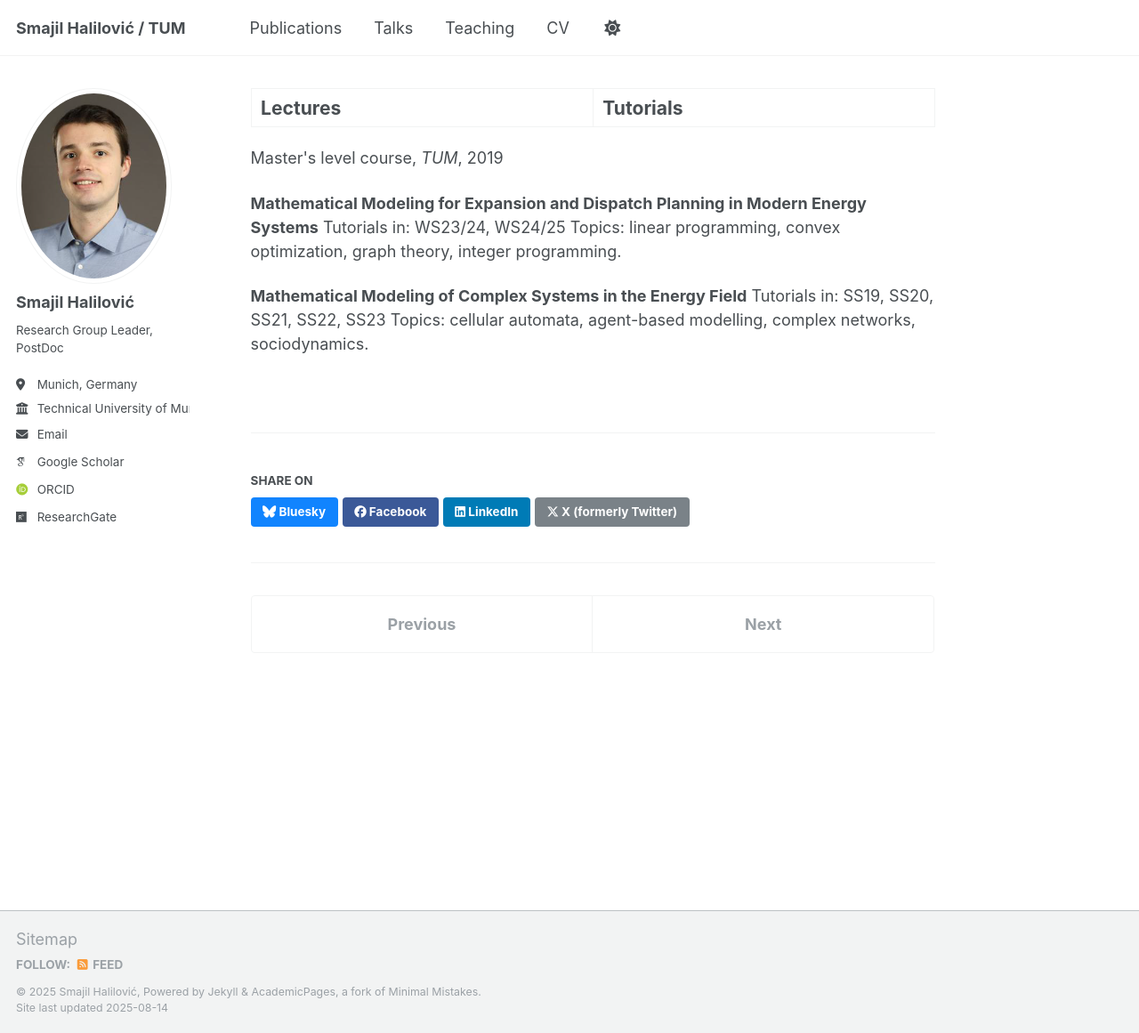
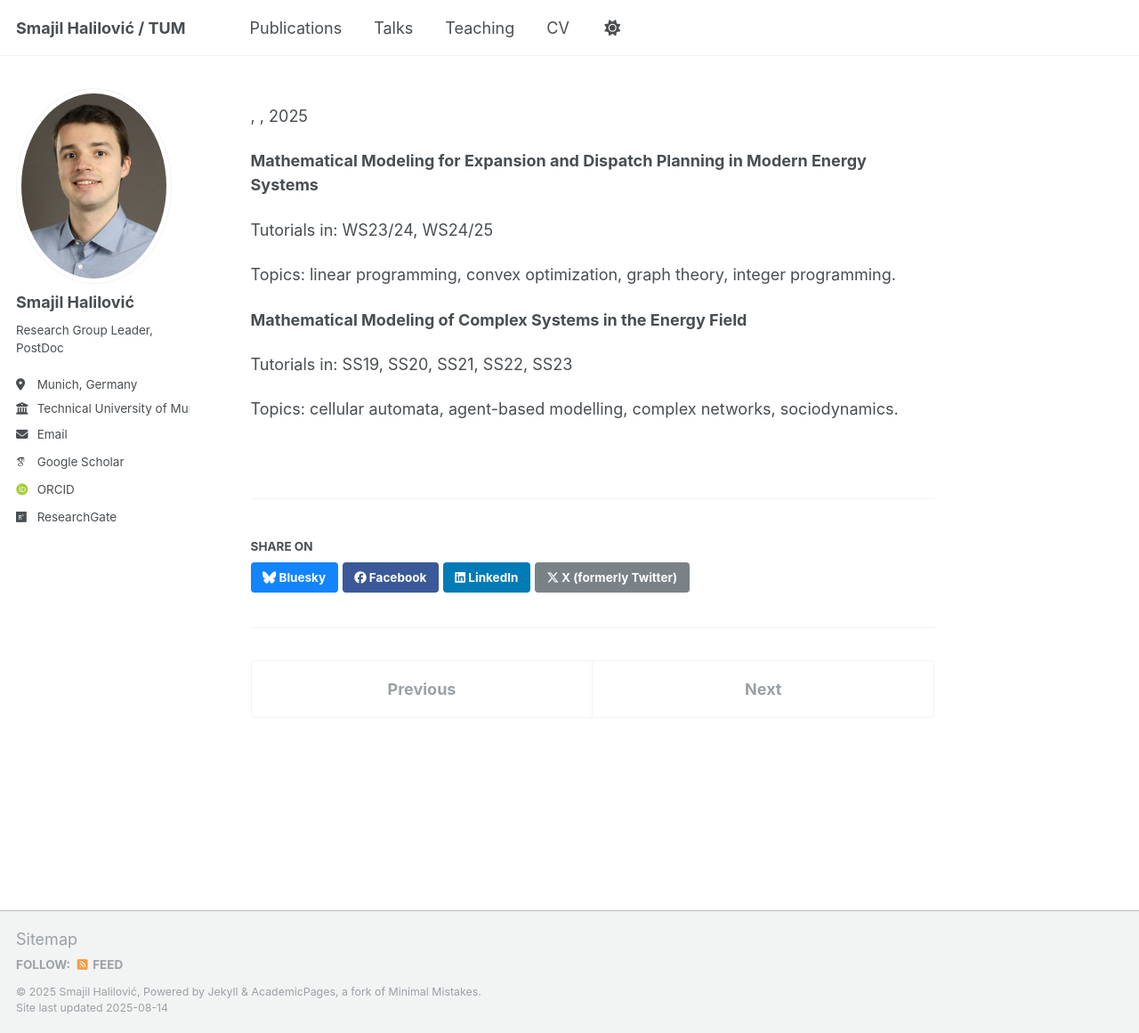
Before and after one commit to SHalilovic/shalilovic.github.io, a Jekyll site: the page built from _teaching/tutorials_1.md, in a window 1280 px wide and 1161 px high. Shown: the whole window at 89% size. Built offline with Jekyll 4.4.1, drawn with Linux system fonts in a browser that asks for light colours; some web fonts are replaced; a script that is not in the unit is left out.

Commit message:
Update tutorials_1.md

```diff
--- a/_teaching/tutorials_1.md
+++ b/_teaching/tutorials_1.md
@@ -1,5 +1,5 @@
 ---
-title: "Lectures | Tutorials"
+title: "Lectures \| Tutorials"
 collection: teaching
 type: "Master's level course"
 permalink: /teaching/tutorials_1
@@ -8,9 +8,13 @@ date: 2019-01-01
 ---
 
 **Mathematical Modeling for Expansion and Dispatch Planning in Modern Energy Systems**
+
 Tutorials in: WS23/24, WS24/25
+
 Topics: linear programming, convex optimization, graph theory, integer programming.
 
 **Mathematical Modeling of Complex Systems in the Energy Field**
+
 Tutorials in: SS19, SS20, SS21, SS22, SS23
+
 Topics: cellular automata, agent-based modelling, complex networks, sociodynamics.
```
